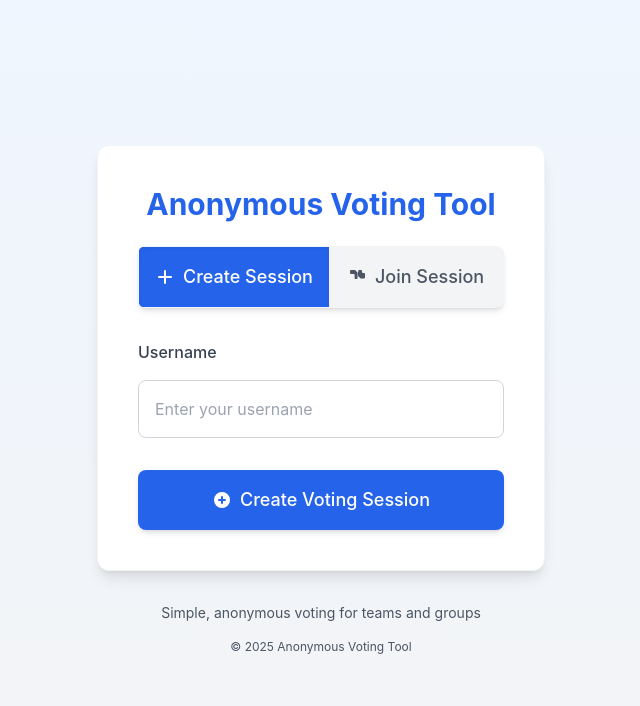
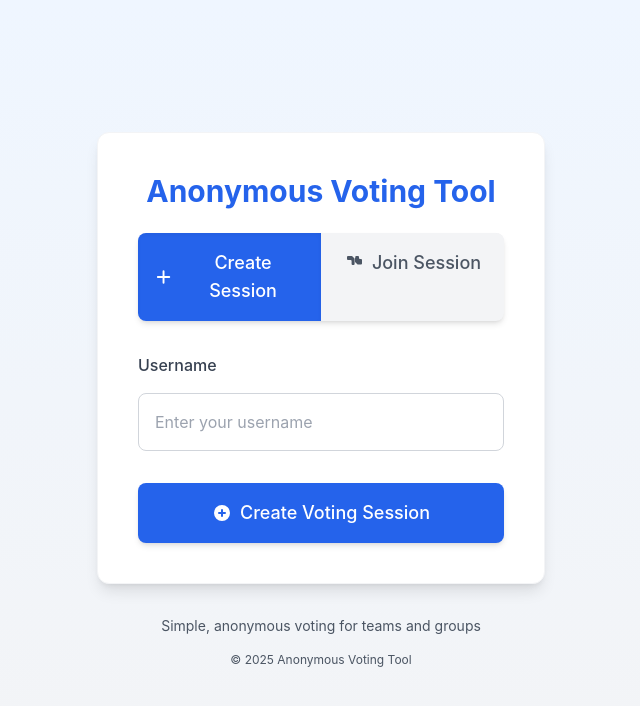
Before and after one commit to southofwest-com/poker, a Next.js app: page / in a window 1280 px wide. Shown: the top 706 px of the page, without its empty margins (319-959 px from the left). Built offline with nearby package versions, Linux system fonts and the light colour scheme.

Commit message:
Revert "Try and clean up the UI"
This reverts commit adfa2554d40878c69f91f798aff517106e8bae00.

```diff
--- a/components/LoginForm.js
+++ b/components/LoginForm.js
@@ -61,10 +61,9 @@ export default function LoginForm() {
       {/* Navigation Bar */}
       <nav className="mb-8">
         <div className="bg-gray-100 rounded-lg shadow-md overflow-hidden">
-          <table>
-
-          <tr>
-             <th> <button
+          <ul className="flex">
+            <li className="flex-1">
+              <button
                 className={`w-full py-4 px-4 font-medium text-lg transition-all flex items-center justify-center ${isCreating
                   ? 'bg-blue-600 text-white shadow-inner'
                   : 'bg-gray-100 text-gray-600 hover:bg-gray-200'}`}
@@ -75,7 +74,8 @@ export default function LoginForm() {
                 </svg>
                 Create Session
               </button>
-       </th><th>
+            </li>
+            <li className="flex-1">
               <button
                 className={`w-full py-4 px-4 font-medium text-lg transition-all flex items-center justify-center ${!isCreating
                   ? 'bg-blue-600 text-white shadow-inner'
@@ -87,9 +87,8 @@ export default function LoginForm() {
                 </svg>
                 Join Session
               </button>
-              </th>
-              </tr>
-              </table>
+            </li>
+          </ul>
         </div>
       </nav>
 
```
